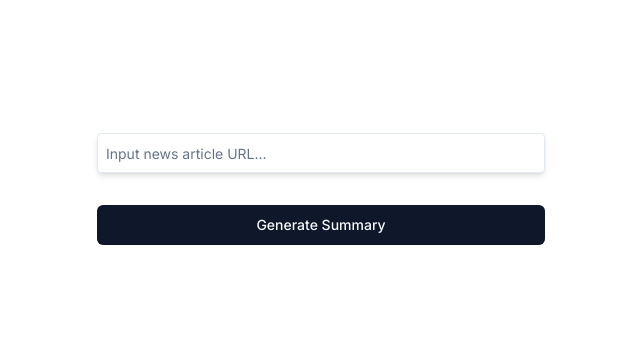
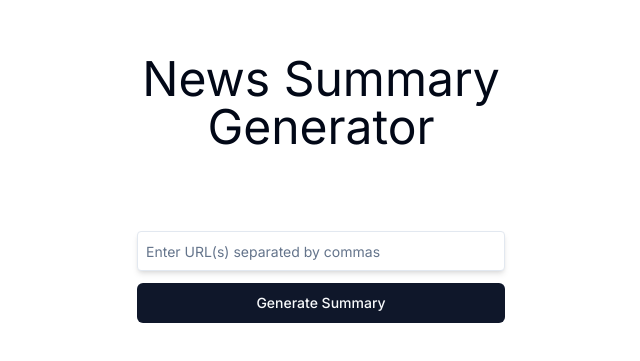
Before and after one commit to iqballmuhammad/news-summary-generator, a Next.js app: page / in a window 1280 px wide. Shown: the part 211-572 px from the top of the page, without its empty margins (319-959 px from the left). Built offline with nearby package versions, Linux system fonts and the light colour scheme.

Commit message:
feat: support multiple url & adjust styling

```diff
--- a/app/page.tsx
+++ b/app/page.tsx
@@ -11,9 +11,10 @@ import { useState } from 'react';
 function SkeletonDemo() {
   return (
     <div className='flex flex-col items-center space-y-2'>
-      <Skeleton className='h-4 w-[250px]' />
-      <Skeleton className='h-4 w-[225px]' />
-      <Skeleton className='h-4 w-[200px]' />
+      <Skeleton className='h-4 w-[275px]' />
+      <Skeleton className='h-4 w-[275px]' />
+      <Skeleton className='h-4 w-[275px]' />
+      <Skeleton className='h-4 w-[275px]' />
     </div>
   );
 }
@@ -22,7 +23,7 @@ function TextAreaDemo(props: { content: string }) {
   const [textAreaValue, SetTextAreaValue] = useState(props.content);
   return (
     <div className='grid w-full gap-3'>
-      <Label htmlFor='summary'>Article summary</Label>
+      <Label htmlFor='summary'>Article(s) summary</Label>
       <Textarea
         className='h-52 p-2'
         value={textAreaValue}
@@ -81,21 +82,28 @@ export default function Chat() {
   }
 
   return (
-    <div className='flex justify-center flex-col w-full h-screen max-w-md py-24 mx-auto stretch'>
+    <div className='flex justify-center flex-col w-full h-screen max-w-md py-24 mx-auto stretch p-10'>
       {result && <TextAreaDemo content={result} />}
       {status === 'loading' && <SkeletonDemo />}
       {status === 'typing' && (
-        <form className='w-full flex flex-col justify-center' onSubmit={handleSubmit}>
+        <div>
+          <div className='text-5xl text-center mb-20'>News Summary Generator</div>
+          <form
+            className='w-full flex flex-col justify-center space-y-3'
+            onSubmit={handleSubmit}
+          >
             <Input
-            className='w-full max-w-md p-2 mb-8 rounded shadow-md flex'
-            placeholder='Input news article URL...'
+              className='w-full max-w-md p-2 rounded shadow-md flex'
+              placeholder='Enter URL(s) separated by commas'
               id='url'
               name='url'
               onChange={(e) => setInput(e.target.value)}
               required
             />
+
             <Button>Generate Summary</Button>
           </form>
+        </div>
       )}
     </div>
   );
--- a/lib/constant.ts
+++ b/lib/constant.ts
@@ -1 +1 @@
-export const DEFAULT_PROMPT = `Generate a brief and concise summary from this article: {{url}}. Citate the media source and linked it with the news URL.`;
+export const DEFAULT_PROMPT = `Generate a 150-200 words summary for each of these article: {{url}}. The urls are delimited by comma. Citate or mention the source, use the media source name as text and linked it with the news URL. Separate the summary from different URL with bullet points`;
--- a/lib/utils.ts
+++ b/lib/utils.ts
@@ -8,14 +8,7 @@ export function cn(...inputs: ClassValue[]) {
 }
 
 export function generatePrompt(input: string): ChatCompletionMessageParam[] {
-  const urls = input.split(',');
-  const urlList =
-    urls.length === 0
-      ? ''
-      : urls.map((url) => {
-          return `${url.trim()}`;
-        });
-  const content = DEFAULT_PROMPT.replace('{{url}}', urlList[0]);
+  const content = DEFAULT_PROMPT.replace('{{url}}', input);
   return [
     {
       content,
```
Lines whose indentation alone changed are shown as unchanged.
